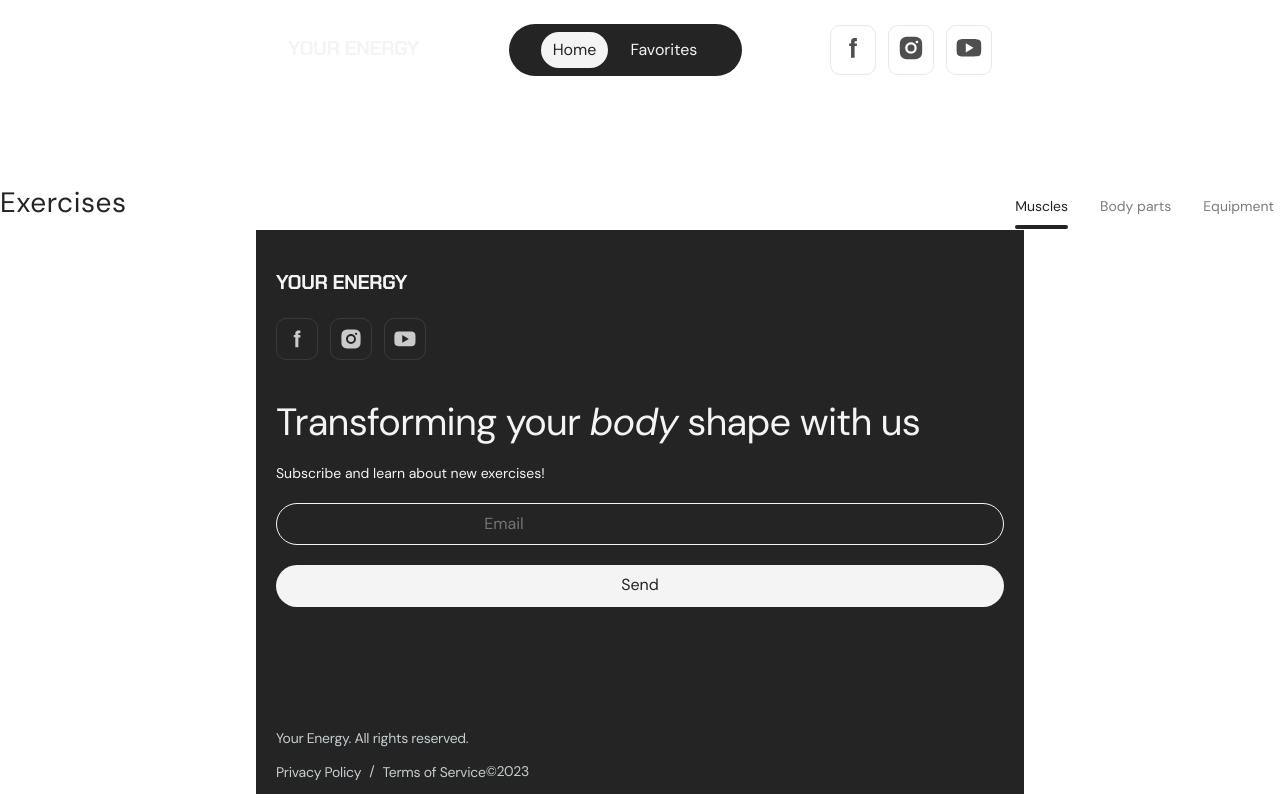
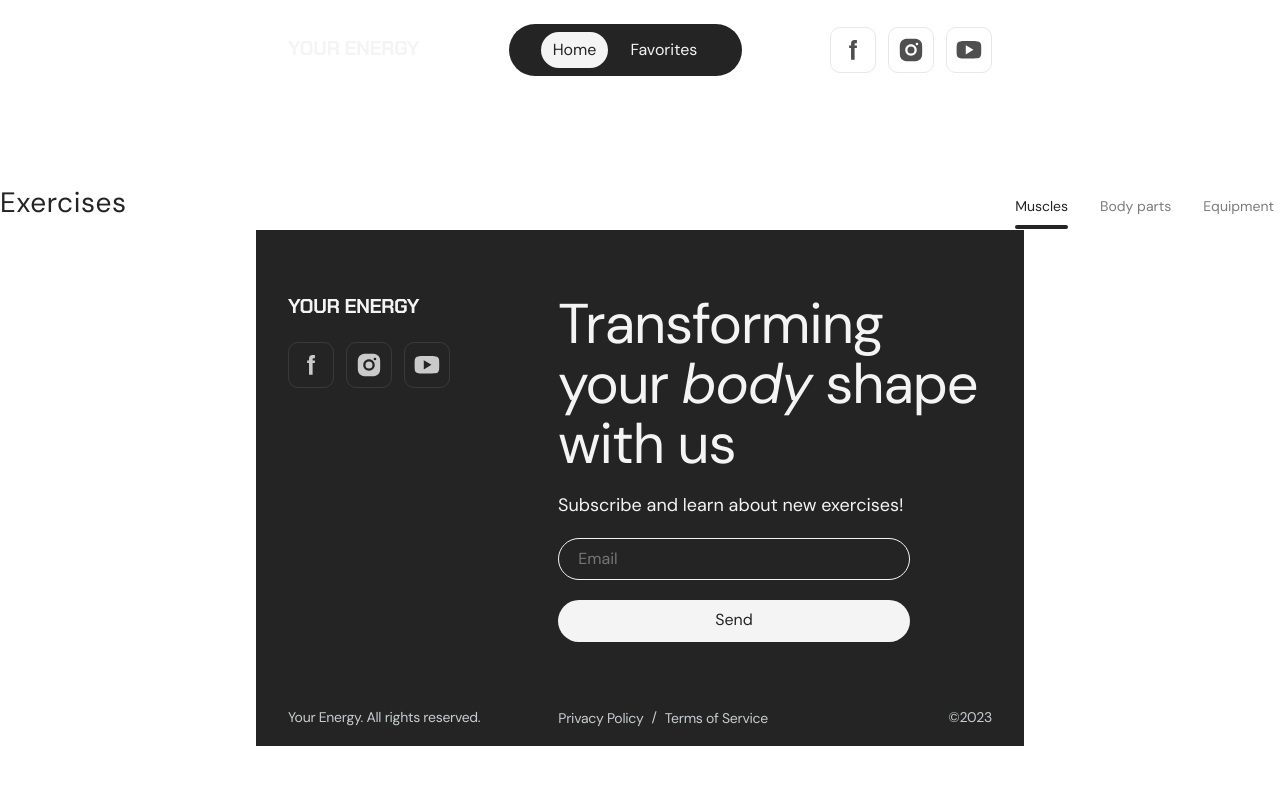
Before and after one commit to kk-goit/xa8thaeD, a website built with Vite: page src/index.html in a window 1280 px wide. Built offline with nearby package versions, Linux system fonts and the light colour scheme.

Commit message:
add footer for tablet

```diff
--- a/src/css/footer.css
+++ b/src/css/footer.css
@@ -2,6 +2,12 @@ footer.container {
     background-color: var(--color-main-dark);
     color: var(--color-popup-main);
     padding: 40px 20px 10px 20px;
+}
+
+@media only screen and (min-width: 768px) {
+    footer.container {
+        padding: 64px 32px 16px 32px;
+    }
 }
 
 .footer-container {
@@ -9,6 +15,30 @@ footer.container {
     flex-direction: column;
     justify-content: flex-start;
     align-items: start;
+}
+
+@media only screen and (min-width: 768px) {
+    .footer-container {
+        flex-direction: row;
+        flex-wrap: wrap;
+    }
+}
+
+.footer-content {
+    display: flex;
+    flex-wrap: wrap;
+    margin-bottom: 120px;
+}
+
+@media only screen and (min-width: 768px) {
+    .footer-content {
+        justify-content: space-between;
+        margin-bottom: 64px;
+    }
+}
+
+.footer-logo-socials {
+    margin-bottom: 40px;
 }
 
 /* Logo styles */
@@ -23,14 +53,15 @@ footer.container {
 }
 
 /* Social media icons */
-.footer-socials {
-    margin-bottom: 40px;
-}
-
 .footer-socials .socials-item {
     border: 1px solid var(--color-mm-social-border);
 }
 
+.footer-socials .socials-icon {
+    fill: var(--color-main-light);
+}
+
+@media only screen and (max-width: 767px) {
     .footer-socials .socials-icon {
         fill: var(--color-main-light);
         width: 24px;
@@ -40,6 +71,7 @@ footer.container {
     .footer-socials .socials-link {
         width: 24px;
         height: 24px;
+    }
 }
 
 .footer-socials .socials-item:hover,
@@ -52,7 +84,7 @@ footer.container {
     fill: var(--color-main-dark);
 }
 
-
+/* Text section */
 .footer-text {
     display: flex;
     justify-content: flex-start;
@@ -60,7 +92,12 @@ footer.container {
     margin-bottom: 20px;
 }
 
-/* Text section */
+@media only screen and (min-width: 768px) {
+    .footer-text {
+        width: 434px;
+    }
+}
+
 .footer-text p {
     font-weight: 400;
     font-size: 38px;
@@ -70,21 +107,53 @@ footer.container {
     text-align: left;
 }
 
+@media only screen and (min-width: 768px) {
+    .footer-text p {
+        font-size: 56px;
+        line-height: 107%;
+    }
+}
+
 .footer-text em {
     font-style: italic;
 }
 
 /* Form section */
+.footer-subscribe {
+    display: flex;
+    flex-direction: column;
+    width: 100%;
+}
+
+@media only screen and (min-width: 768px) {
+    .footer-subscribe {
+        margin-left: auto;
+        width: 434px;
+    }
+}
+
+.footer-subscribe-title {
+    line-height: 129%;
+    margin-bottom: 20px;
+}
+
+@media only screen and (min-width: 768px) {
+    .footer-subscribe-title {
+        font-size: 18px;
+        line-height: 133%;
+    }
+}
+
 .footer-form {
     display: flex;
     flex-direction: column;
     gap: 20px;
-    width: 100%;
-    margin-bottom: 120px;
 }
 
-.footer-subscribe-title {
-    line-height: 129%;
+@media only screen and (min-width: 768px) {
+    .footer-form {
+        width: 352px;
+    }
 }
 
 .footer-input {
@@ -113,33 +182,32 @@ footer.container {
 }
 
 /* Footer bottom section */
-.footer-bottom {
+.footer-bottom-row {
     color: var(--color-footer-foot);
     font-weight: 400;
     font-size: 14px;
     line-height: 129%;
     letter-spacing: -0.02em;
-    display: flex;
-    flex-direction: column;
-    gap: 10px;
+
     text-align: center;
     margin-top: auto;
+    width: 100%;
+
+    display: flex;
+    flex-direction: row;
+    flex-wrap: wrap;
+    justify-content: space-between;
 }
 
-.footer-bottom-row {
-    display: flex;
-    justify-content: space-between;
-    width: 100%;
+@media only screen and (min-width: 768px) {
+    .footer-rights {
+        margin-right: 78px;
     }
-
-.footer-rights {
-    text-align: left;
 }
 
 .footer-links {
     color: var(--color-footer-foot);
     display: flex;
-    flex-direction: row;
     gap: 8px;
     align-items: center;
 }
--- a/src/css/socials.css
+++ b/src/css/socials.css
@@ -14,8 +14,8 @@
 }
 
 .socials-link {
-    width: 100%;
-    height: 100%;
+    width: 28px;
+    height: 28px;
 }
 
 .socials-icon {
--- a/src/partials/footer.html
+++ b/src/partials/footer.html
@@ -1,5 +1,7 @@
 <footer class="container">
     <div class="footer-container">
+        <div class="footer-content">
+            <div class="footer-logo-socials">
                 <a class="logo" href="./">
                     <svg class="logo-icon" height="24" width="132">
                         <use href="./img/icons.svg#icon-logo"></use>
@@ -8,19 +10,22 @@
                 <ul class="footer-socials socials">
                     <load src="partials/socials.html" />
                 </ul>
+            </div>
             <div class="footer-text">
                 <p>Transforming your <em>body</em> shape with us</p>
             </div>
+            <div class="footer-subscribe">
+                <p class="footer-subscribe-title">Subscribe and learn about new exercises!</p>
                 <form class="footer-form">
-            <p class="footer-subscribe-title">Subscribe and learn about new exercises!</p>
                     <input class="footer-input" placeholder="Email" type="email">
                     <button class="footer-button" type="submit">Send</button>
                 </form>
-        <div class="footer-bottom">
+            </div>
+        </div>
+        <div class="footer-bottom-row">
             <div class="footer-rights">
                 <p>Your Energy. All rights reserved.</p>
             </div>
-            <div class="footer-bottom-row">
             <div class="footer-links">
                 <a href="#">Privacy Policy</a>
                 <p>/</p>
@@ -31,5 +36,4 @@
             </div>
         </div>
     </div>
-    </div>
 </footer>
--- a/src/partials/socials.html
+++ b/src/partials/socials.html
@@ -32,7 +32,7 @@
     rel="noopener noreferrer"
     aria-label="Link to Youtube site"
   >
-    <svg class="socials-icon light" width="24" height="24">
+    <svg class="socials-icon light" width="32" height="32">
       <use href="./img/icons.svg#icon-youtube"></use>
     </svg>
   </a>
```
Lines whose indentation alone changed are shown as unchanged.
